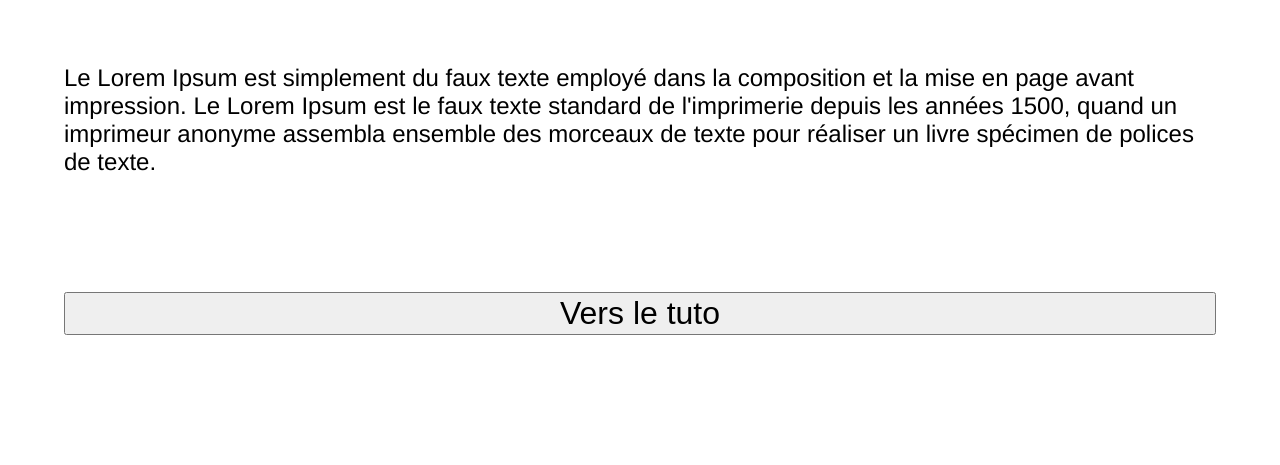
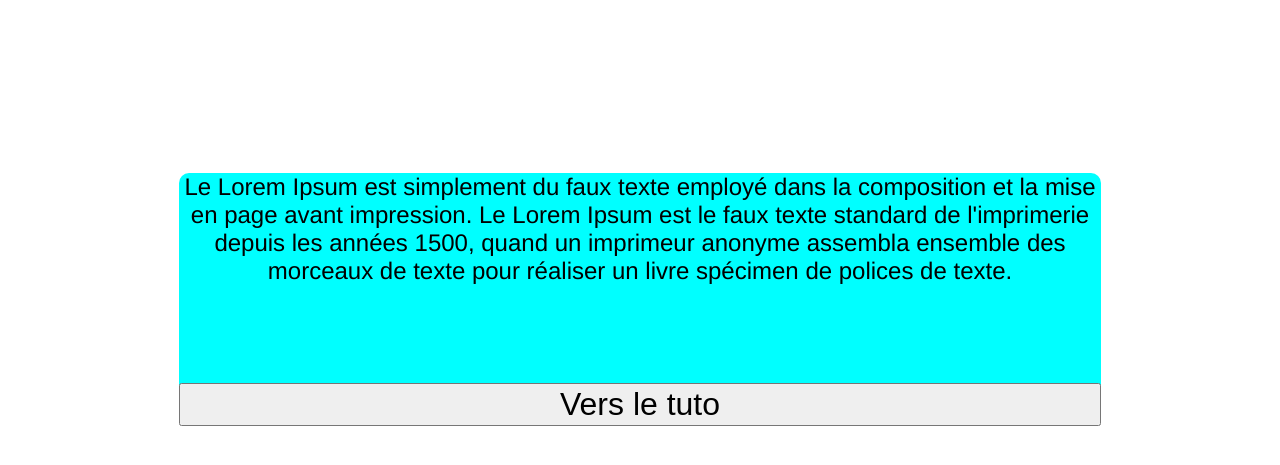
Before and after one commit to shinigami144/Delhaize-Projet, a PHP site: page /senario.php in a window 1280 px wide. Shown: the top 465 px of the page. Run offline with PHP 8.4, Linux system fonts and the light colour scheme; the visitor is signed in with stand-in values (Sample User, id 1).

Commit message:
enlevement bugs css

```diff
--- a/senario.css
+++ b/senario.css
@@ -1,11 +1,18 @@
 p{
-    font-size-adjust: auto;
     font-size: 18pt;
 }
 form p{
-    font-size-adjust: auto;
     font-size: 18pt;
     font-stretch: expanded;
+
+}
+form{
+    background-color: cyan;
+    border-radius: 10px;
+    text-align: center;
+    margin-left: 10%;
+    margin-right: 10%;
+    margin-top: 15%;
 }
 button{
     margin-top: 8%;
@@ -135,6 +142,3 @@ iframe{
     width:100%;
     height: 5%;
 }
-div form p{
-
-}
```
Also changed, not shown: inscription.php (+3 -6 lines).
